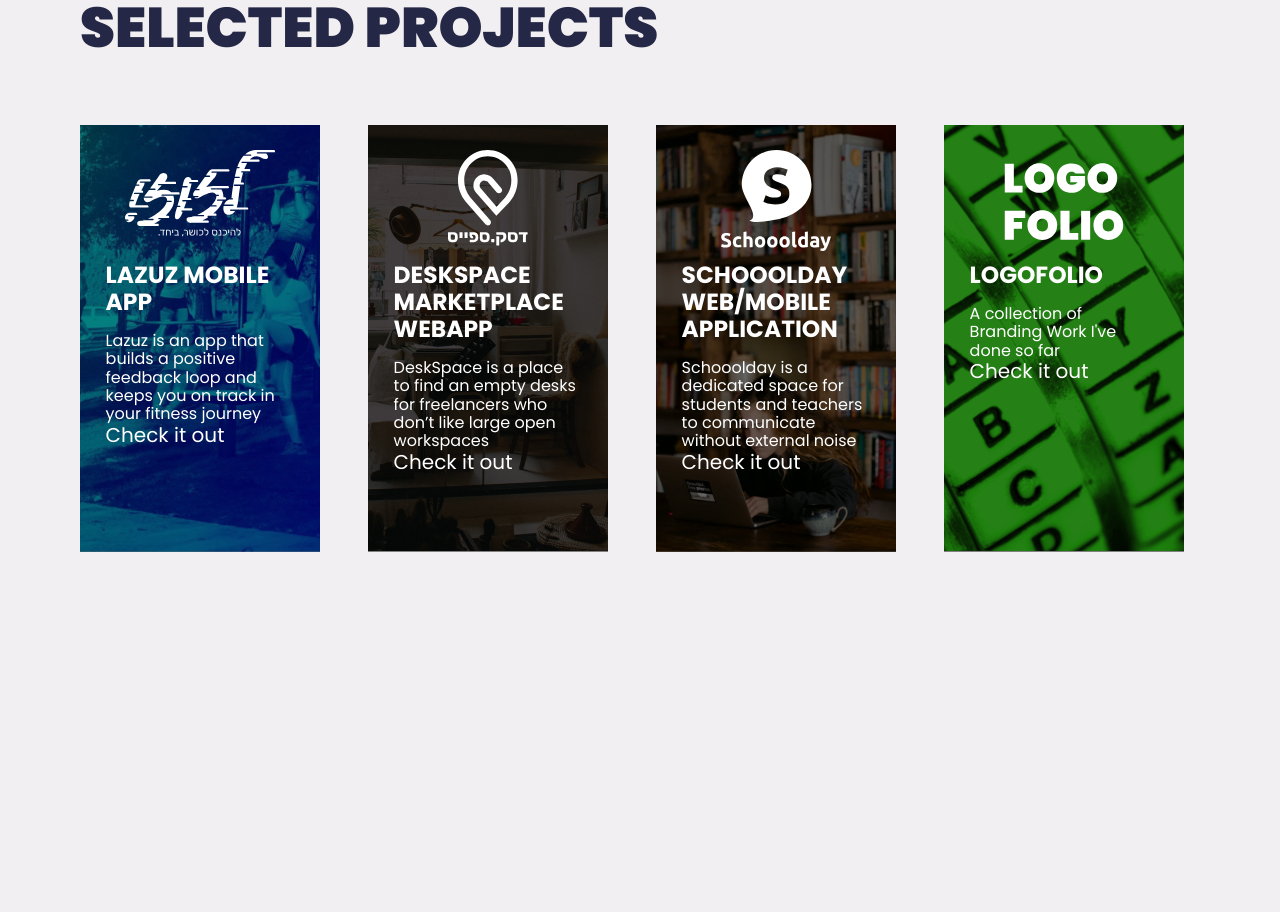
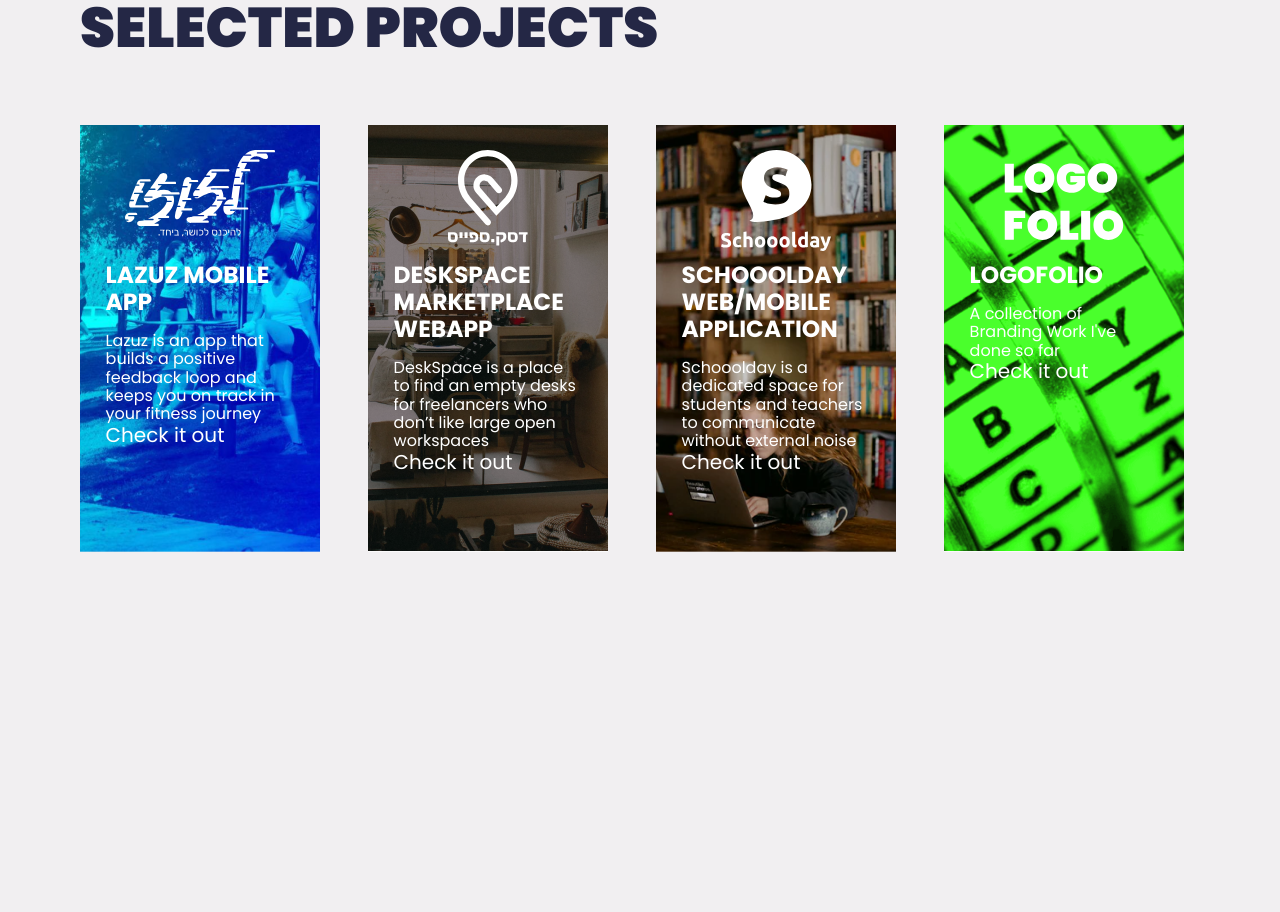
Before and after one commit to isaaacme/this.portfolio, a Next.js app: page / in a window 1280 px wide. Shown: the part 1720-2632 px from the top of the page. Built offline with nearby package versions, Linux system fonts and the light colour scheme.

Commit message:
cards saga

```diff
--- a/src/components/Main.jsx
+++ b/src/components/Main.jsx
@@ -13,7 +13,11 @@ function Main() {
       <Link href="/about">
         <a className={Styles.cta}>let's work together</a>
       </Link>
-      <img src="/me.png" alt="dd" className={Styles.me} />
+      <img
+        src="/me.png"
+        alt="its me drinking beer in a meetup lol"
+        className={Styles.me}
+      />
     </div>
   );
 }
--- a/src/components/ProjectCard.jsx
+++ b/src/components/ProjectCard.jsx
@@ -8,7 +8,7 @@ function ProjectCard({ title, description, cta, url, logo, alt }) {
       <div className={Styles.ProjectInfo}>
         <h3 className={Styles.title}>{title}</h3>
         <p className={Styles.description}>{description}</p>
-        <Link href={`${url}`}>
+        <Link className={Styles.link} href={`${url}`}>
           <a>
             <div className={Styles.cta}>{cta}</div>
           </a>
--- a/src/styles/ProjectCard.module.css
+++ b/src/styles/ProjectCard.module.css
@@ -5,19 +5,9 @@
   display: grid;
   grid: 7rem 1fr 1fr 1fr/ 1fr;
   background-size: contain;
-  background-color: grey;
   background-position: center;
   background-blend-mode: multiply;
   color: white;
-}
-
-.ProjectCard .title {
-  grid-area: 2 / 1 / 1 / 1;
-  padding-bottom: 1rem;
-}
-.ProjectCard p {
-  grid-area: 3 / 1 / 4 / 1;
-  font-size: 1rem;
 }
 
 .ProjectCard img {
@@ -25,6 +15,18 @@
   width: 150px;
   text-align: center;
   justify-self: center;
+  grid-template-columns: 1fr;
+  grid-template-rows: span 1;
+}
+.ProjectCard .title {
+  padding-bottom: 1rem;
+  grid-template-columns: 1fr;
+  grid-template-rows: 2 / 3;
+}
+.ProjectCard p {
+  grid-template-columns: 1fr;
+  grid-template-rows: 3 / 4;
+  font-size: 1rem;
 }
 
 .ProjectCard:nth-child(2) img {
@@ -52,3 +54,8 @@
 .ProjectCard:nth-child(4) {
   background-image: url(/imgs/logofolio.png);
 }
+
+.ProjectCard a div {
+  grid-column: 1fr;
+  grid-row: 4 / 5;
+}
```
